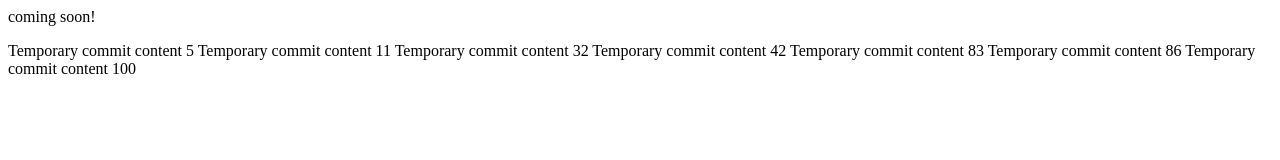
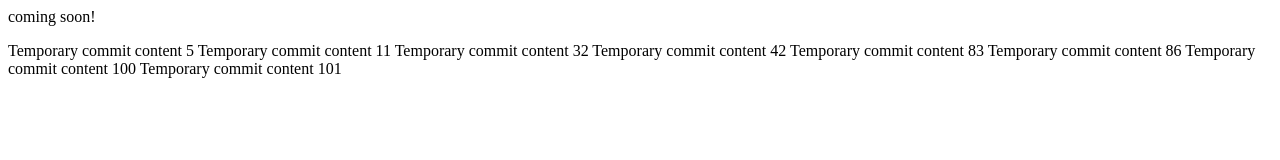
Before and after one commit to devportalinc/gtm, a plain HTML site: page index.html in a window 1280 px wide. Drawn offline with Linux system fonts and the light colour scheme.

```diff
--- a/index.html
+++ b/index.html
@@ -12,3 +12,4 @@ Temporary commit content 42
 Temporary commit content 83
 Temporary commit content 86
 Temporary commit content 100
+Temporary commit content 101
```
